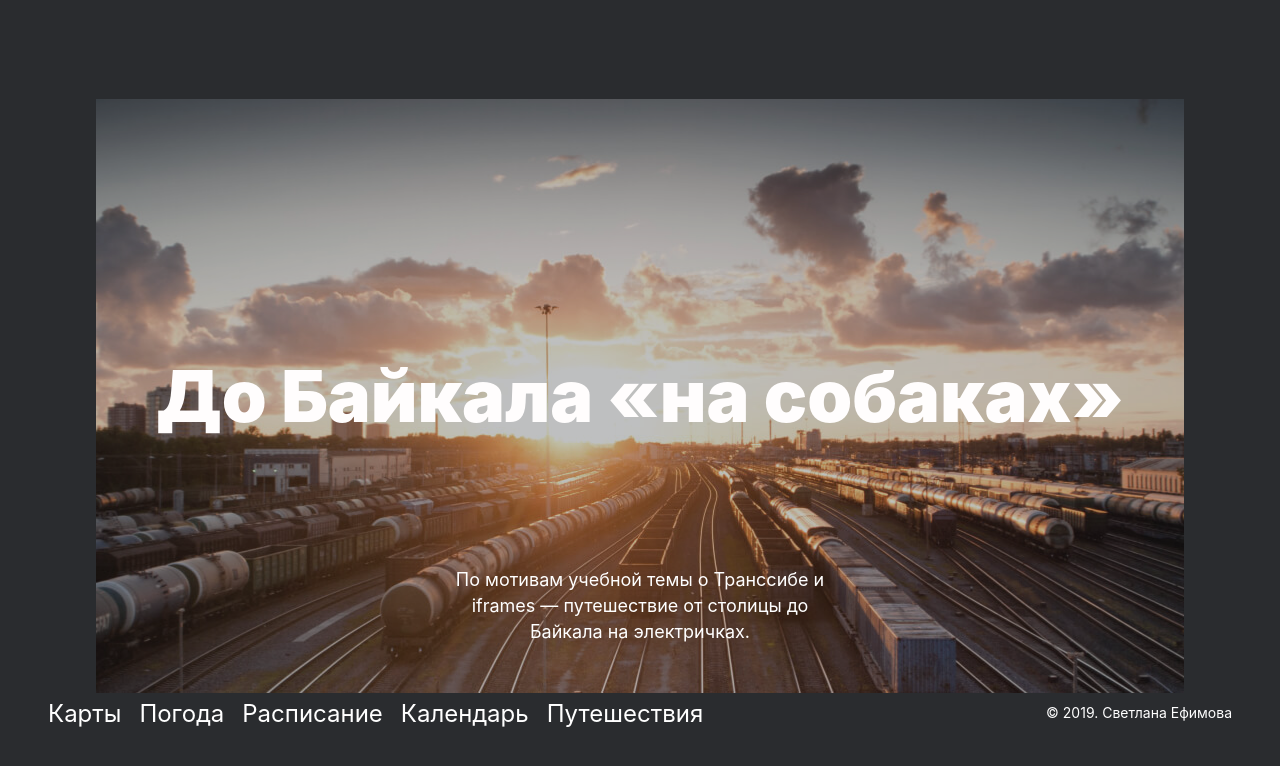
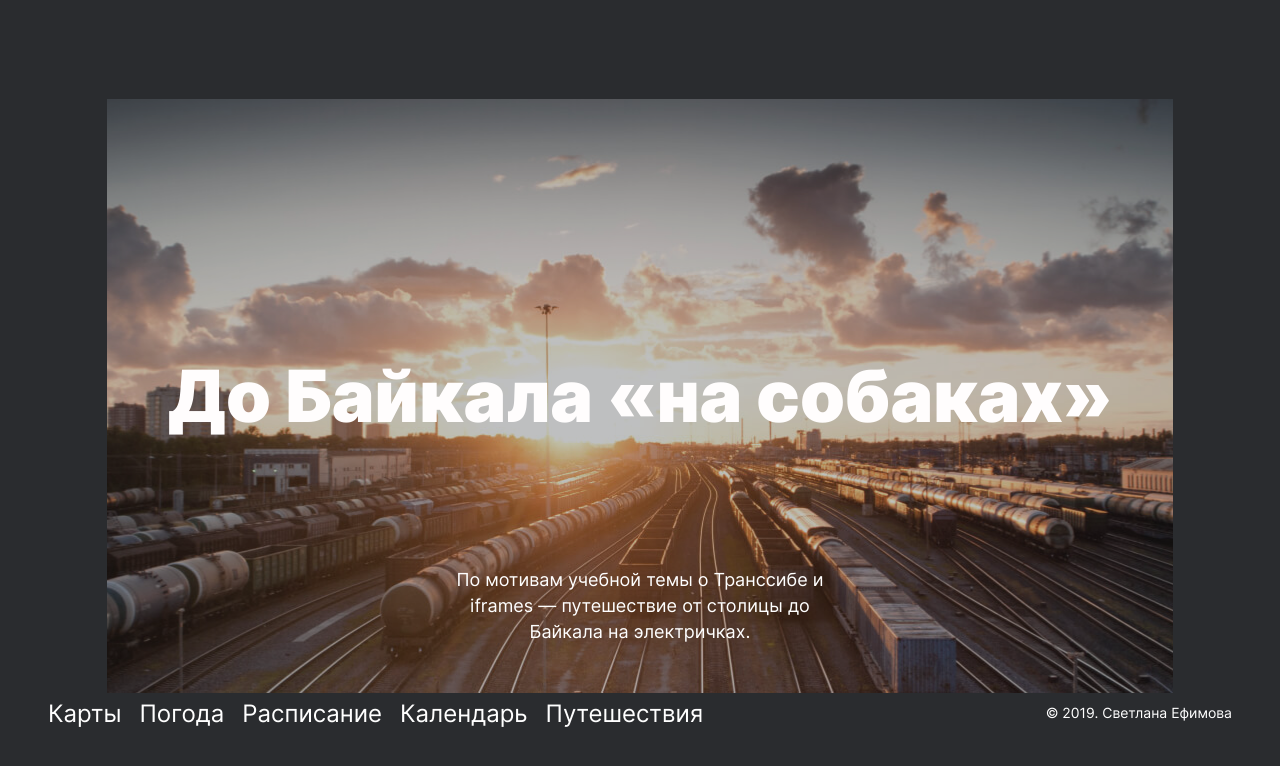
Before and after one commit to SvetlanaEf/russian-travel, a plain HTML site: page index.html in a window 1280 px wide. Shown: the part 6821-7587 px from the top of the page. Drawn offline with Linux system fonts and the light colour scheme.

Commit message:
russian-travel(2)

```diff
--- a/blocks/page/page.css
+++ b/blocks/page/page.css
@@ -1,4 +1,5 @@
 .page {
+    font-family: 'Inter', 'Arial', sans-serif;
     display: flex;
     flex-direction: column;
     align-items: center;
--- a/blocks/root/root.css
+++ b/blocks/root/root.css
@@ -1,7 +1,3 @@
 .root {
-    font-family: 'Inter', sans-serif;
     background-color: #2A2C2F;
-    margin: 0;
-    -moz-osx-font-smoothing: grayscale;
-    -webkit-font-smoothing: antialiased;
 }
--- a/blocks/video/__container/video__container.css
+++ b/blocks/video/__container/video__container.css
@@ -1,5 +1,3 @@
-@import url(./_item/video__container_item.css);
-
 .video__container {
     display: grid;
     grid-template-columns: repeat(2, 1fr);
--- a/blocks/video/video.css
+++ b/blocks/video/video.css
@@ -11,10 +11,6 @@
     margin-bottom: 102px;
 }
 
-.video:hover .video__item {
-    opacity: .6;
-}
-
 @media screen and (max-width: 375px) {
     .video {
         margin-bottom: 64px;
--- a/fonts/inter.css
+++ b/fonts/inter.css
@@ -3,16 +3,16 @@
   font-style:  normal;
   font-weight: 100;
   font-display: swap;
-  src: url("./Inter-Thin.woff2?v=3.12") format("woff2"),
-       url("./Inter-Thin.woff?v=3.12") format("woff");
+  src: url("Inter-Thin.woff2") format("woff2"),
+       url("Inter-Thin.woff") format("woff");
 }
 @font-face {
   font-family: 'Inter';
   font-style:  italic;
   font-weight: 100;
   font-display: swap;
-  src: url("./Inter-ThinItalic.woff2?v=3.12") format("woff2"),
-       url("./Inter-ThinItalic.woff?v=3.12") format("woff");
+  src: url("Inter-ThinItalic.woff2") format("woff2"),
+       url("Inter-ThinItalic.woff") format("woff");
 }
 
 @font-face {
@@ -20,16 +20,16 @@
   font-style:  normal;
   font-weight: 200;
   font-display: swap;
-  src: url("./Inter-ExtraLight.woff2?v=3.12") format("woff2"),
-       url("./Inter-ExtraLight.woff?v=3.12") format("woff");
+  src: url("Inter-ExtraLight.woff2") format("woff2"),
+       url("Inter-ExtraLight.woff") format("woff");
 }
 @font-face {
   font-family: 'Inter';
   font-style:  italic;
   font-weight: 200;
   font-display: swap;
-  src: url("./Inter-ExtraLightItalic.woff2?v=3.12") format("woff2"),
-       url("./Inter-ExtraLightItalic.woff?v=3.12") format("woff");
+  src: url("Inter-ExtraLightItalic.woff2") format("woff2"),
+       url("Inter-ExtraLightItalic.woff") format("woff");
 }
 
 @font-face {
@@ -37,16 +37,16 @@
   font-style:  normal;
   font-weight: 300;
   font-display: swap;
-  src: url("./Inter-Light.woff2?v=3.12") format("woff2"),
-       url("./Inter-Light.woff?v=3.12") format("woff");
+  src: url("Inter-Light.woff2") format("woff2"),
+       url("Inter-Light.woff") format("woff");
 }
 @font-face {
   font-family: 'Inter';
   font-style:  italic;
   font-weight: 300;
   font-display: swap;
-  src: url("./Inter-LightItalic.woff2?v=3.12") format("woff2"),
-       url("./Inter-LightItalic.woff?v=3.12") format("woff");
+  src: url("Inter-LightItalic.woff2") format("woff2"),
+       url("Inter-LightItalic.woff") format("woff");
 }
 
 @font-face {
@@ -54,16 +54,16 @@
   font-style:  normal;
   font-weight: 400;
   font-display: swap;
-  src: url("./Inter-Regular.woff2?v=3.12") format("woff2"),
-       url("./Inter-Regular.woff?v=3.12") format("woff");
+  src: url("Inter-Regular.woff2") format("woff2"),
+       url("Inter-Regular.woff") format("woff");
 }
 @font-face {
   font-family: 'Inter';
   font-style:  italic;
   font-weight: 400;
   font-display: swap;
-  src: url("./Inter-Italic.woff2?v=3.12") format("woff2"),
-       url("./Inter-Italic.woff?v=3.12") format("woff");
+  src: url("Inter-Italic.woff2") format("woff2"),
+       url("Inter-Italic.woff") format("woff");
 }
 
 @font-face {
@@ -71,16 +71,16 @@
   font-style:  normal;
   font-weight: 500;
   font-display: swap;
-  src: url("./Inter-Medium.woff2?v=3.12") format("woff2"),
-       url("./Inter-Medium.woff?v=3.12") format("woff");
+  src: url("Inter-Medium.woff2") format("woff2"),
+       url("Inter-Medium.woff") format("woff");
 }
 @font-face {
   font-family: 'Inter';
   font-style:  italic;
   font-weight: 500;
   font-display: swap;
-  src: url("./Inter-MediumItalic.woff2?v=3.12") format("woff2"),
-       url("./Inter-MediumItalic.woff?v=3.12") format("woff");
+  src: url("Inter-MediumItalic.woff2") format("woff2"),
+       url("Inter-MediumItalic.woff") format("woff");
 }
 
 @font-face {
@@ -88,16 +88,16 @@
   font-style:  normal;
   font-weight: 600;
   font-display: swap;
-  src: url("./Inter-SemiBold.woff2?v=3.12") format("woff2"),
-       url("./Inter-SemiBold.woff?v=3.12") format("woff");
+  src: url("Inter-SemiBold.woff2") format("woff2"),
+       url("Inter-SemiBold.woff") format("woff");
 }
 @font-face {
   font-family: 'Inter';
   font-style:  italic;
   font-weight: 600;
   font-display: swap;
-  src: url("./Inter-SemiBoldItalic.woff2?v=3.12") format("woff2"),
-       url("./Inter-SemiBoldItalic.woff?v=3.12") format("woff");
+  src: url("Inter-SemiBoldItalic.woff2") format("woff2"),
+       url("Inter-SemiBoldItalic.woff") format("woff");
 }
 
 @font-face {
@@ -105,16 +105,16 @@
   font-style:  normal;
   font-weight: 700;
   font-display: swap;
-  src: url("./Inter-Bold.woff2?v=3.12") format("woff2"),
-       url("./Inter-Bold.woff?v=3.12") format("woff");
+  src: url("Inter-Bold.woff2") format("woff2"),
+       url("Inter-Bold.woff") format("woff");
 }
 @font-face {
   font-family: 'Inter';
   font-style:  italic;
   font-weight: 700;
   font-display: swap;
-  src: url("./Inter-BoldItalic.woff2?v=3.12") format("woff2"),
-       url("./Inter-BoldItalic.woff?v=3.12") format("woff");
+  src: url("Inter-BoldItalic.woff2") format("woff2"),
+       url("Inter-BoldItalic.woff") format("woff");
 }
 
 @font-face {
@@ -122,16 +122,16 @@
   font-style:  normal;
   font-weight: 800;
   font-display: swap;
-  src: url("./Inter-ExtraBold.woff2?v=3.12") format("woff2"),
-       url("./Inter-ExtraBold.woff?v=3.12") format("woff");
+  src: url("Inter-ExtraBold.woff2") format("woff2"),
+       url("Inter-ExtraBold.woff") format("woff");
 }
 @font-face {
   font-family: 'Inter';
   font-style:  italic;
   font-weight: 800;
   font-display: swap;
-  src: url("./Inter-ExtraBoldItalic.woff2?v=3.12") format("woff2"),
-       url("./Inter-ExtraBoldItalic.woff?v=3.12") format("woff");
+  src: url("Inter-ExtraBoldItalic.woff2") format("woff2"),
+       url("Inter-ExtraBoldItalic.woff") format("woff");
 }
 
 @font-face {
@@ -139,16 +139,16 @@
   font-style:  normal;
   font-weight: 900;
   font-display: swap;
-  src: url("./Inter-Black.woff2?v=3.12") format("woff2"),
-       url("./Inter-Black.woff?v=3.12") format("woff");
+  src: url("Inter-Black.woff2") format("woff2"),
+       url("Inter-Black.woff") format("woff");
 }
 @font-face {
   font-family: 'Inter';
   font-style:  italic;
   font-weight: 900;
   font-display: swap;
-  src: url("./Inter-BlackItalic.woff2?v=3.12") format("woff2"),
-       url("./Inter-BlackItalic.woff?v=3.12") format("woff");
+  src: url("Inter-BlackItalic.woff2") format("woff2"),
+       url("Inter-BlackItalic.woff") format("woff");
 }
 
 /* -------------------------------------------------------
@@ -166,7 +166,7 @@ Usage:
   font-display: swap;
   font-style: normal;
   font-named-instance: 'Regular';
-  src: url("Inter-roman.var.woff2?v=3.12") format("woff2");
+  src: url("Inter-roman.var.woff2") format("woff2");
 }
 @font-face {
   font-family: 'Inter var';
@@ -174,7 +174,7 @@ Usage:
   font-display: swap;
   font-style: italic;
   font-named-instance: 'Italic';
-  src: url("Inter-italic.var.woff2?v=3.12") format("woff2");
+  src: url("Inter-italic.var.woff2") format("woff2");
 }
 
 
@@ -196,5 +196,5 @@ explicitly, e.g.
   font-weight: 100 900;
   font-display: swap;
   font-style: oblique 0deg 10deg;
-  src: url("Inter.var.woff2?v=3.12") format("woff2");
+  src: url("Inter.var.woff2") format("woff2");
 }
--- a/pages/index.css
+++ b/pages/index.css
@@ -1,5 +1,5 @@
 @import url(../vendor/normalize.css);
-@import url(../fonts/fonts.css);
+@import url(../fonts/inter.css);
 @import url(../blocks/root/root.css);
 @import url(../blocks/page/page.css);
 @import url(../blocks/header/header.css);
```
Also changed, not shown: fonts/fonts.css (deleted).
